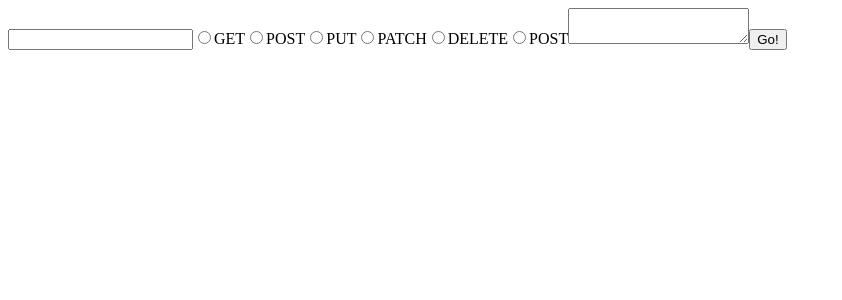
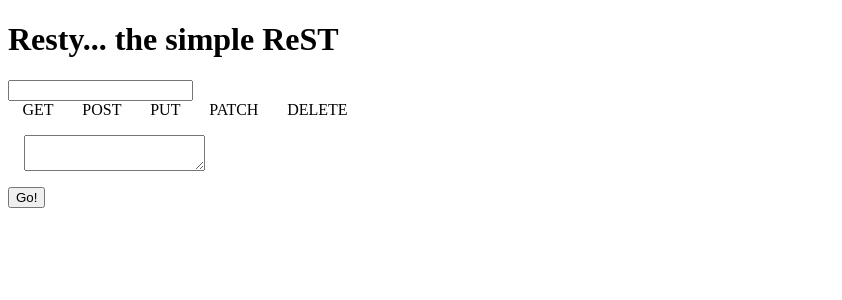
Before and after one commit to SuriSegarra/29-Resty, a React app: page / in a window 1280 px wide. Shown: the top 300 px of the page, without its empty margins (0-842 px from the left). Built offline with nearby package versions, Linux system fonts and the light colour scheme.

Commit message:
created Header component

```diff
--- a/src/components/App/App.jsx
+++ b/src/components/App/App.jsx
@@ -1,7 +1,12 @@
 import React from 'react';
 import Request from '../Request/Request';
+import Header from '../Header/Header';
 
 export default function App() {
-  return <Request/>;
-
+  return (
+    <div>
+      <Header/>
+      <Request/>
+    </div>
+  );
 }
--- /dev/null
+++ b/src/components/Header/Header.jsx
@@ -0,0 +1,9 @@
+import React from 'react';
+
+const Header = () => {
+  return (
+    <h1> Resty... the simple ReST</h1>
+  );
+};
+
+export default Header;
--- /dev/null
+++ b/src/components/Request/Request.css
@@ -0,0 +1,30 @@
+.Request{
+
+    input {
+        display: block;
+    }
+
+    label {
+        padding: 0.2rem 0.4rem;
+        margin: 0.5rem;
+        cursor: pointer;
+    }
+
+    input[type='radio'] {
+        display: none;
+    }
+    /* if we have a input of type radio that is checked and is next to a label then backgorund color red */
+    input[type='radio']:checked + label
+     {
+        background-color: #eee;
+    }
+
+    textarea {
+        display: block;
+        margin: 1rem;
+    }
+
+    button {
+        display: block;
+    }
+}
--- a/src/components/Request/Request.jsx
+++ b/src/components/Request/Request.jsx
@@ -1,8 +1,9 @@
 import React from 'react';
 import PropTypes from 'prop-types';
+import styles from './Request.css';
 
 const Request = ({ url, onUrlChange, body, onBodyChange, onMethodChange, onSubmit }) => (
-  <form onSubmit={onSubmit}>
+  <form className={styles.Request} onSubmit={onSubmit}>
     <input type='text' value={url} onChange={onUrlChange} />
 
     <input id='GET' type='radio' name='method' value='GET' onChange={onMethodChange}></input>
@@ -19,9 +20,6 @@
 
     <input id='DELETE' type='radio' name='method' value='DELETE' onChange={onMethodChange}></input>
     <label htmlFor='DELETE'>DELETE</label>
-
-    <input id='POST' type='radio' name='method' value='POST' onChange={onMethodChange}></input>
-    <label htmlFor='POST'>POST</label>
 
     <textarea value={body} onChange={onBodyChange}> </textarea>
     <button>Go!</button>
```
